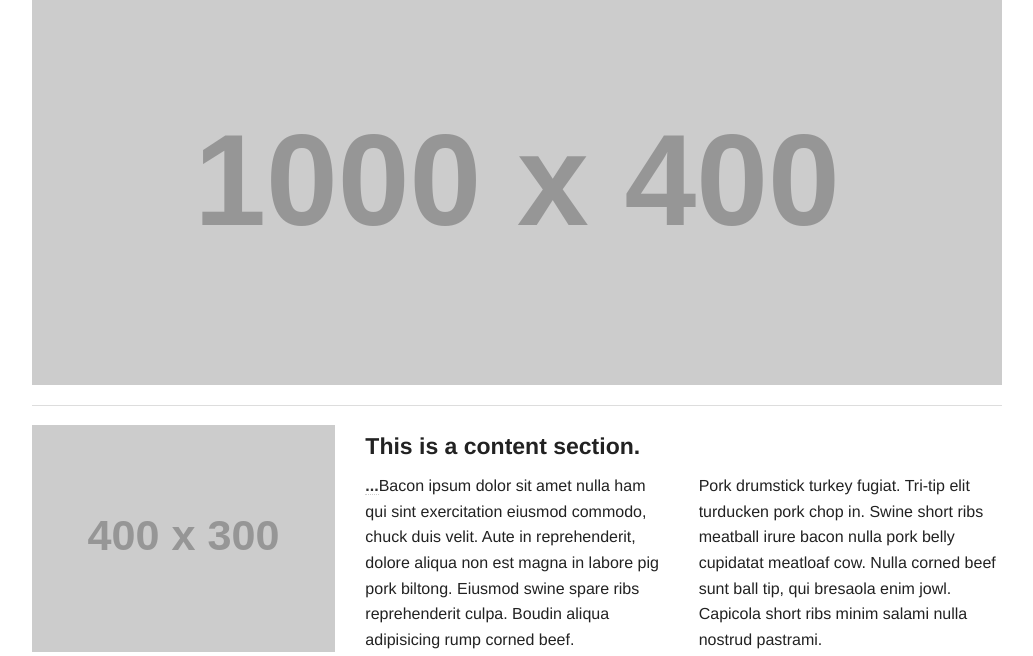
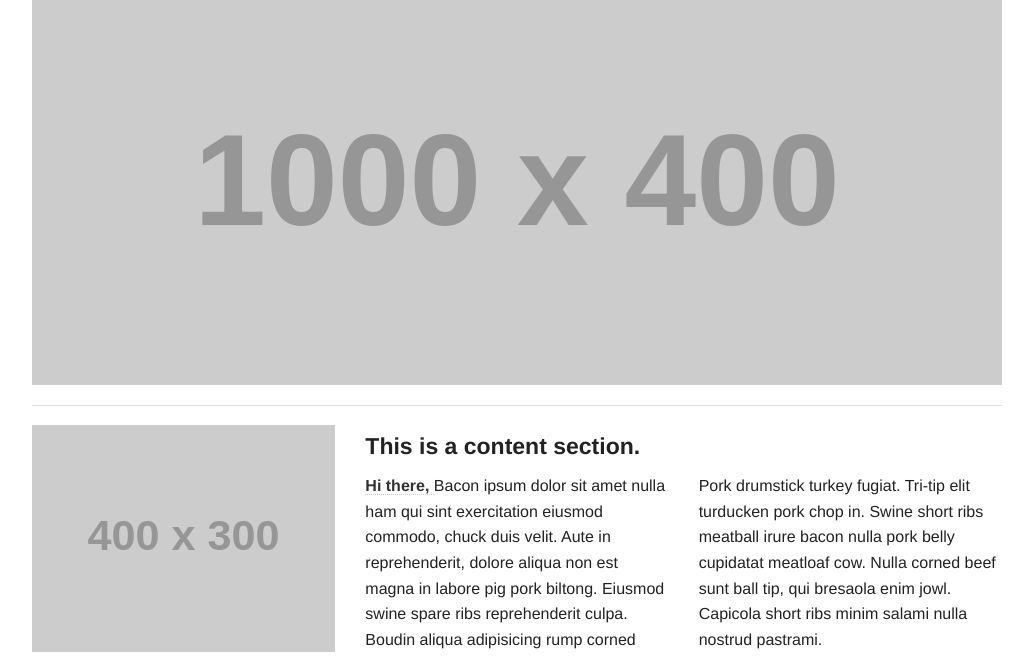
Before and after one commit to Chickun/Game-New, a plain HTML site: page index.html in a window 1280 px wide. Shown: the part 118-774 px from the top of the page, without its empty margins (123-1156 px from the left). Drawn offline with Linux system fonts and the light colour scheme; placeholder pictures from the web are drawn by us.

Commit message:
Resolving Tooltip Issue

```diff
--- a/index.html
+++ b/index.html
@@ -53,7 +53,7 @@
       <h4>This is a content section.</h4>
       <div class="row">
         <div class="large-6 columns">
-          <p><span data-tooltip class="has-tip" title="Why hello there!">...</span>Bacon ipsum dolor sit amet nulla ham qui sint exercitation eiusmod commodo, chuck duis velit. Aute in reprehenderit, dolore aliqua non est magna in labore pig pork biltong. Eiusmod swine spare ribs reprehenderit culpa. Boudin aliqua adipisicing rump corned beef.</p>
+          <p><span data-tooltip class="has-tip" title="Why hello there!">Hi there, </span>Bacon ipsum dolor sit amet nulla ham qui sint exercitation eiusmod commodo, chuck duis velit. Aute in reprehenderit, dolore aliqua non est magna in labore pig pork biltong. Eiusmod swine spare ribs reprehenderit culpa. Boudin aliqua adipisicing rump corned beef.</p>
         </div>
         <div class="large-6 columns">
           <p>Pork drumstick turkey fugiat. Tri-tip elit turducken pork chop in. Swine short ribs meatball irure bacon nulla pork belly cupidatat meatloaf cow. Nulla corned beef sunt ball tip, qui bresaola enim jowl. Capicola short ribs minim salami nulla nostrud pastrami.</p>
```
